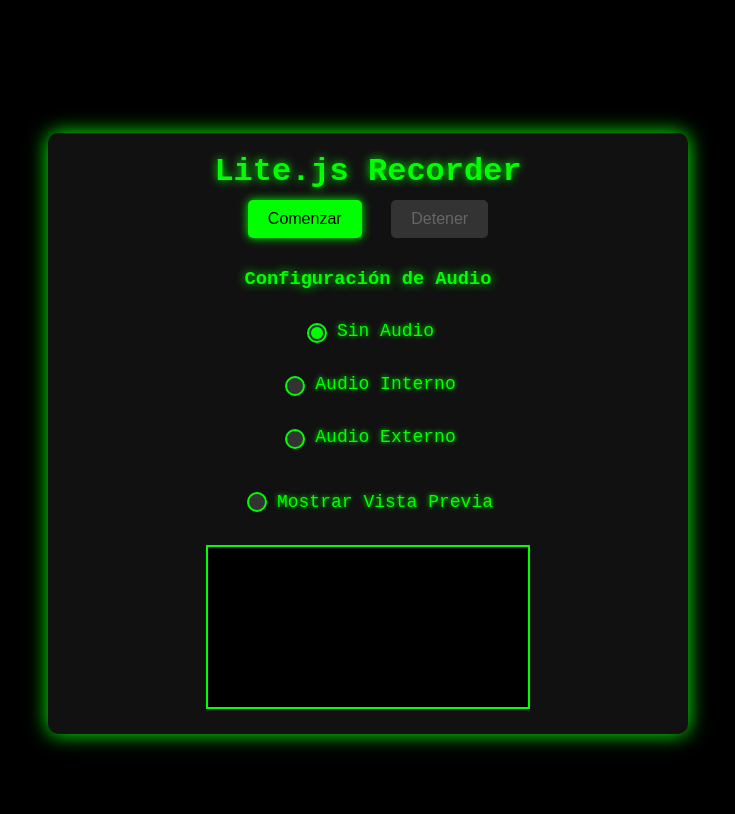
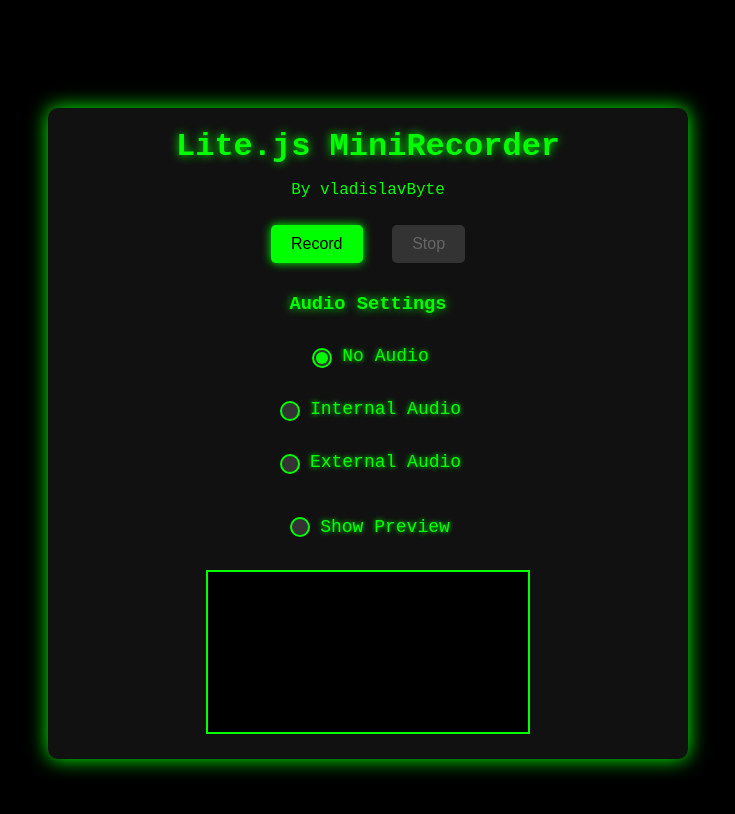
Before and after one commit to Slavickbonewall/Lite.js-Recorder, a plain HTML site: page index.html in a window 1280 px wide. Shown: the whole page, without its empty margins (272-1007 px from the left). Drawn offline with Linux system fonts and the light colour scheme.

Commit message:
Update index.html

```diff
--- a/index.html
+++ b/index.html
@@ -4,7 +4,7 @@
     <meta charset="UTF-8">
     <meta name="viewport" content="width=device-width, initial-scale=1.0">
     <link rel="icon" href="lite.ico">
-    <title>Lite.js Recorder</title>
+    <title>Lite.js MiniRecorder</title>
     <style>
         body {
             background-color: #000;
@@ -152,24 +152,25 @@
 
 <body>
     <div class="container">
-        <h1>Lite.js Recorder</h1>
-        <button id="startButton">Comenzar</button>
-        <button id="stopButton" disabled>Detener</button>
+        <h1>Lite.js MiniRecorder</h1>
+        <p>By vladislavByte</p>
+        <button id="startButton">Record</button>
+        <button id="stopButton" disabled>Stop</button>
         <div>
-            <h3>Configuración de Audio</h3>
+            <h3>Audio Settings</h3>
             <form>
                 <div class="form-group">
                     <label>
                         <input type="radio" name="audio" value="none" checked>
-                        Sin Audio
+                        No Audio
                     </label>
                     <label>
                         <input type="radio" name="audio" value="internal">
-                        Audio Interno
+                        Internal Audio
                     </label>
                     <label>
                         <input type="radio" name="audio" value="external">
-                        Audio Externo
+                        External Audio
                     </label>
                 </div>
             </form>
@@ -177,7 +178,7 @@
         <div class="form-group">
             <label>
                 <input type="checkbox" id="previewCheckbox">
-                Mostrar Vista Previa
+                Show Preview
             </label>
         </div>
         <div id="previewContainer">
```
